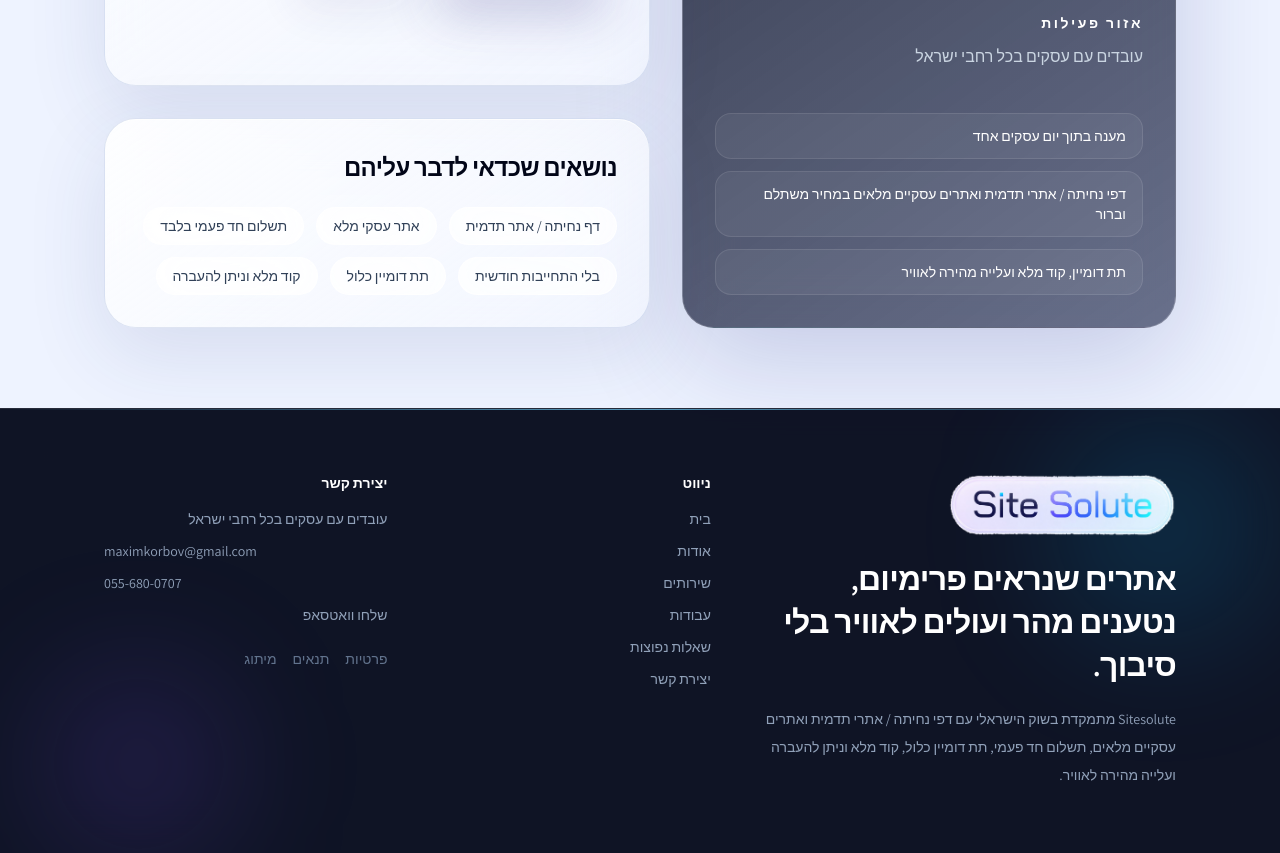
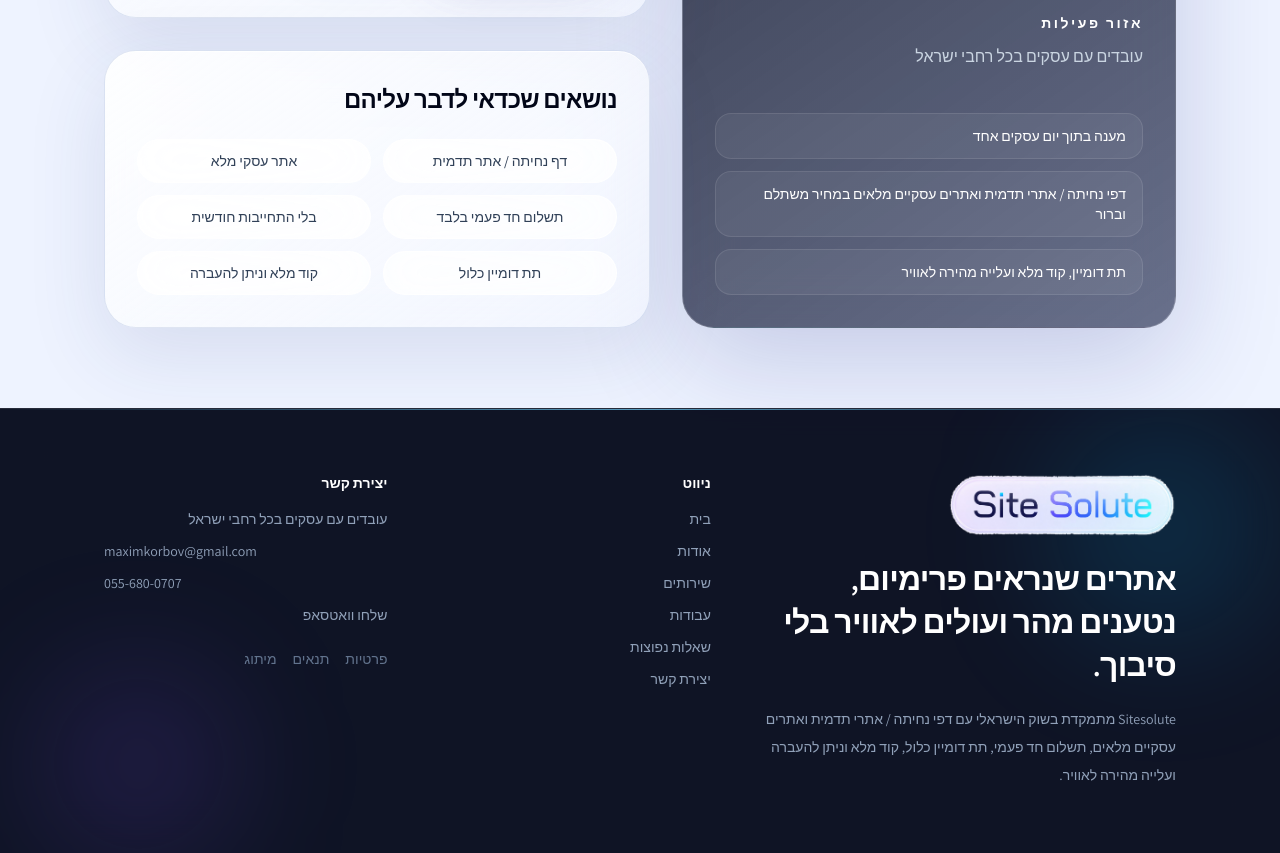
Before and after one commit to max1mk0r0b0v/site-solute, a Next.js app: page /contact in a window 1280 px wide. Shown: the part 1200-2053 px from the top of the page. Built offline with nearby package versions, Linux system fonts and the light colour scheme.

Commit message:
Update the UI contact page on mobile on Site Solute website

```diff
--- a/src/app/contact/page.tsx
+++ b/src/app/contact/page.tsx
@@ -115,16 +115,16 @@ export default function ContactPage() {
             </div>
           </div>
 
-          <div className="surface-panel glass-border rounded-[2rem] p-8">
+          <div className="surface-panel glass-border rounded-[2rem] p-6 sm:p-8">
             <h2 className="text-2xl font-semibold tracking-tight text-slate-950">
               נושאים שכדאי לדבר עליהם
             </h2>
-            <div className="mt-6 flex flex-wrap gap-3">
+            <div className="mt-6 grid grid-cols-2 gap-3">
               {[...services.map((service) => service.title), ...trustPoints].map(
                 (item) => (
                   <span
                     key={item}
-                    className="rounded-full border border-white/70 bg-white/72 px-4 py-2 text-sm text-slate-700 backdrop-blur-xl"
+                    className="inline-flex min-h-11 items-center justify-center rounded-full border border-white/70 bg-white/72 px-2.5 py-2 text-center text-[0.72rem] font-medium leading-5 text-slate-700 backdrop-blur-xl sm:px-4 sm:text-sm"
                   >
                     {item}
                   </span>
```
